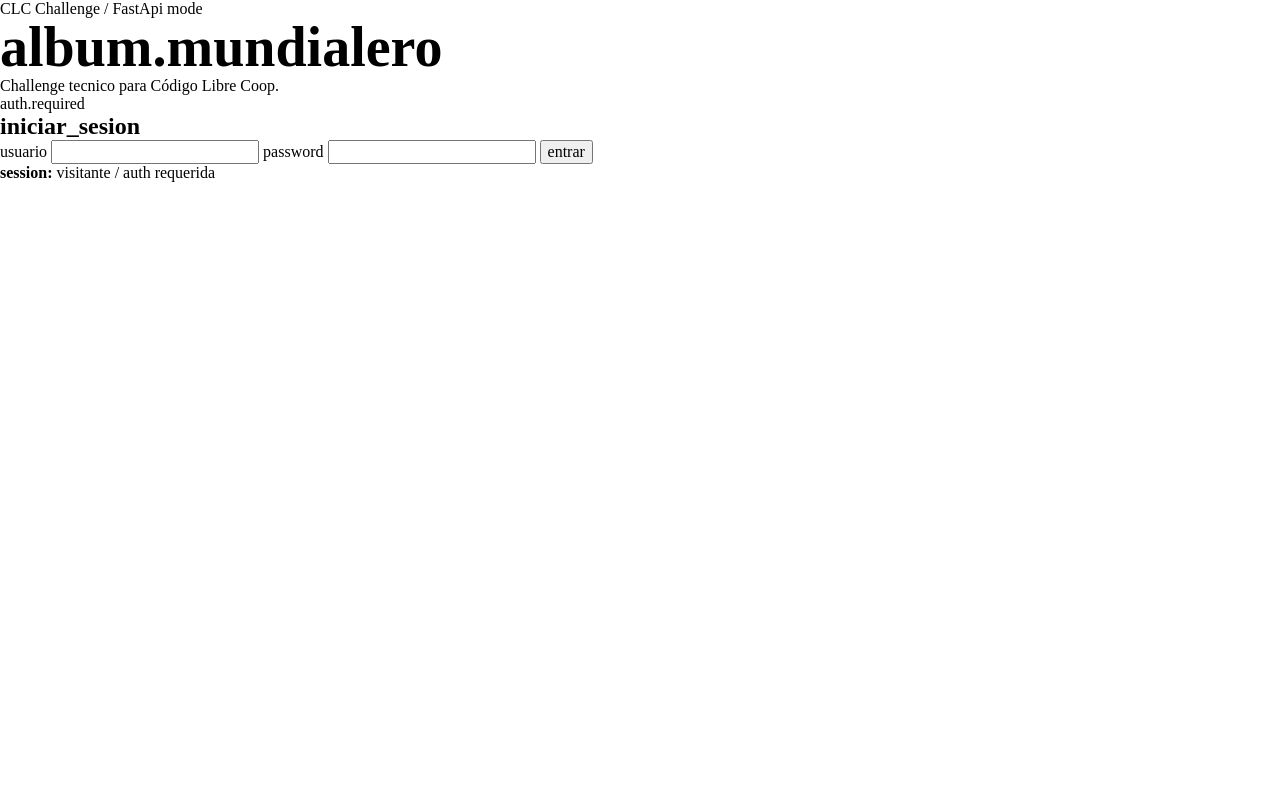
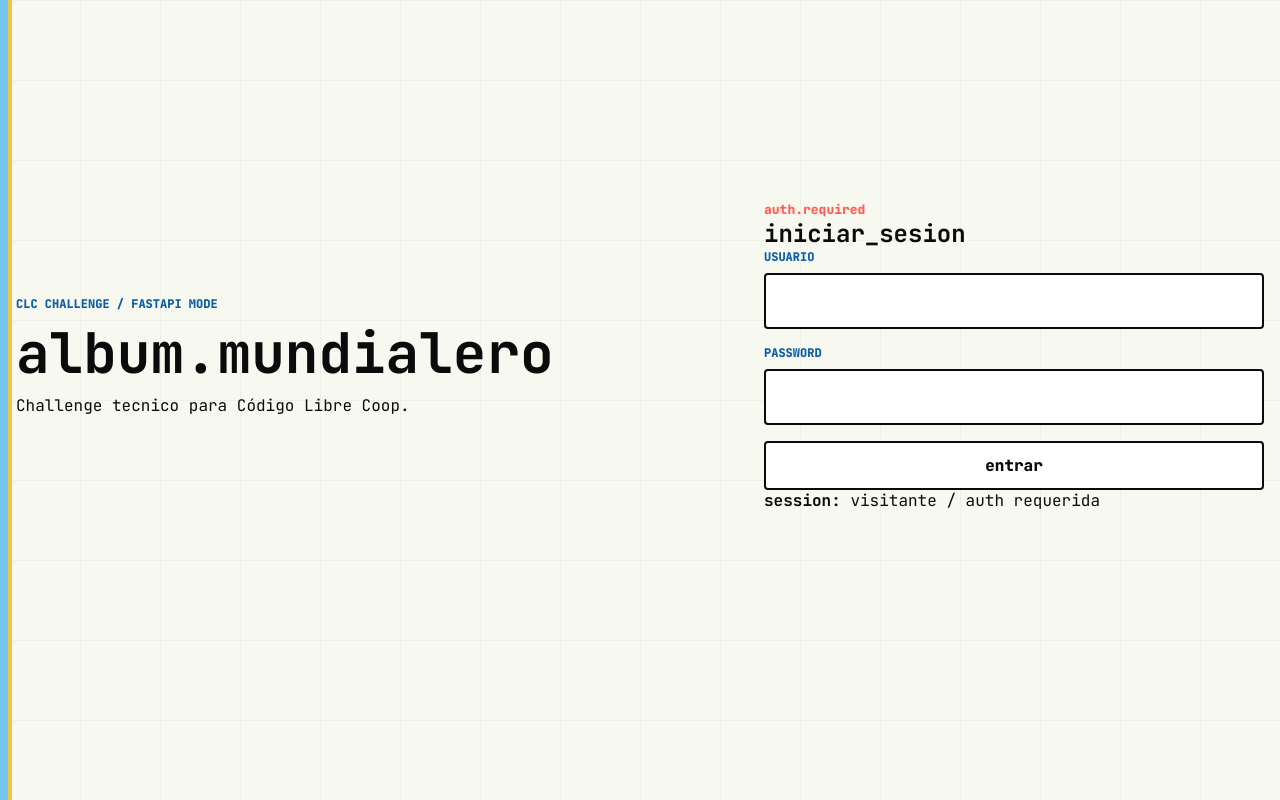
Before and after one commit to emiliofurrer00/fantasy-sticker-album, a FastAPI app: page /login in a window 1280 px wide. Run offline with FastAPI, Linux system fonts and the light colour scheme; parts of the project's set-up code (start-up, migrations or seed data) failed here and were passed over.

Commit message:
update main with new imports

```diff
--- a/app/static/css/main.css
+++ b/app/static/css/main.css
@@ -1 +1,6 @@
+@import "./tokens.css";
 @import "./base.css";
+@import "./layout.css";
+@import "./components.css";
+@import "./pages.css";
+@import "./responsive.css";
```
